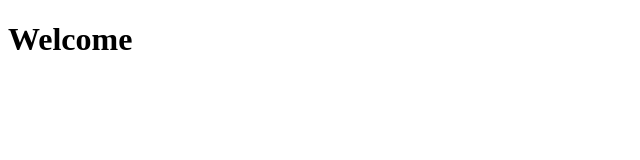
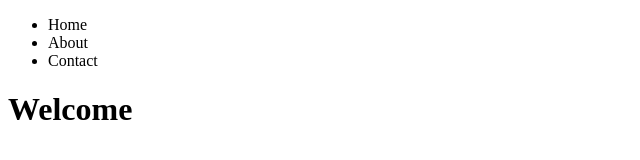
Before and after one commit to ppadron5/Cloud-Learning, a plain HTML site: page index.html in a window 1280 px wide. Shown: the whole page, without its empty margins (0-640 px from the left). Drawn offline with Linux system fonts and the light colour scheme.

Commit message:
CSS file and Nav code

```diff
--- a/index.html
+++ b/index.html
@@ -2,8 +2,16 @@
 <html lang="en-US">
     <head>
         <title>Pedro Padron</title>
+        <link rel="stylesheet" href="style.css">
     </head>
     <body>
+        <!-- Nav bar-->
+        <ul>
+            <li>Home</li>
+            <li>About</li>
+            <li>Contact</li>
+        </ul>
+
         <h1>Welcome</h1>
     </body>
 </html>
--- /dev/null
+++ b/style.css
@@ -0,0 +1 @@
+/* Nav Bar */
```
